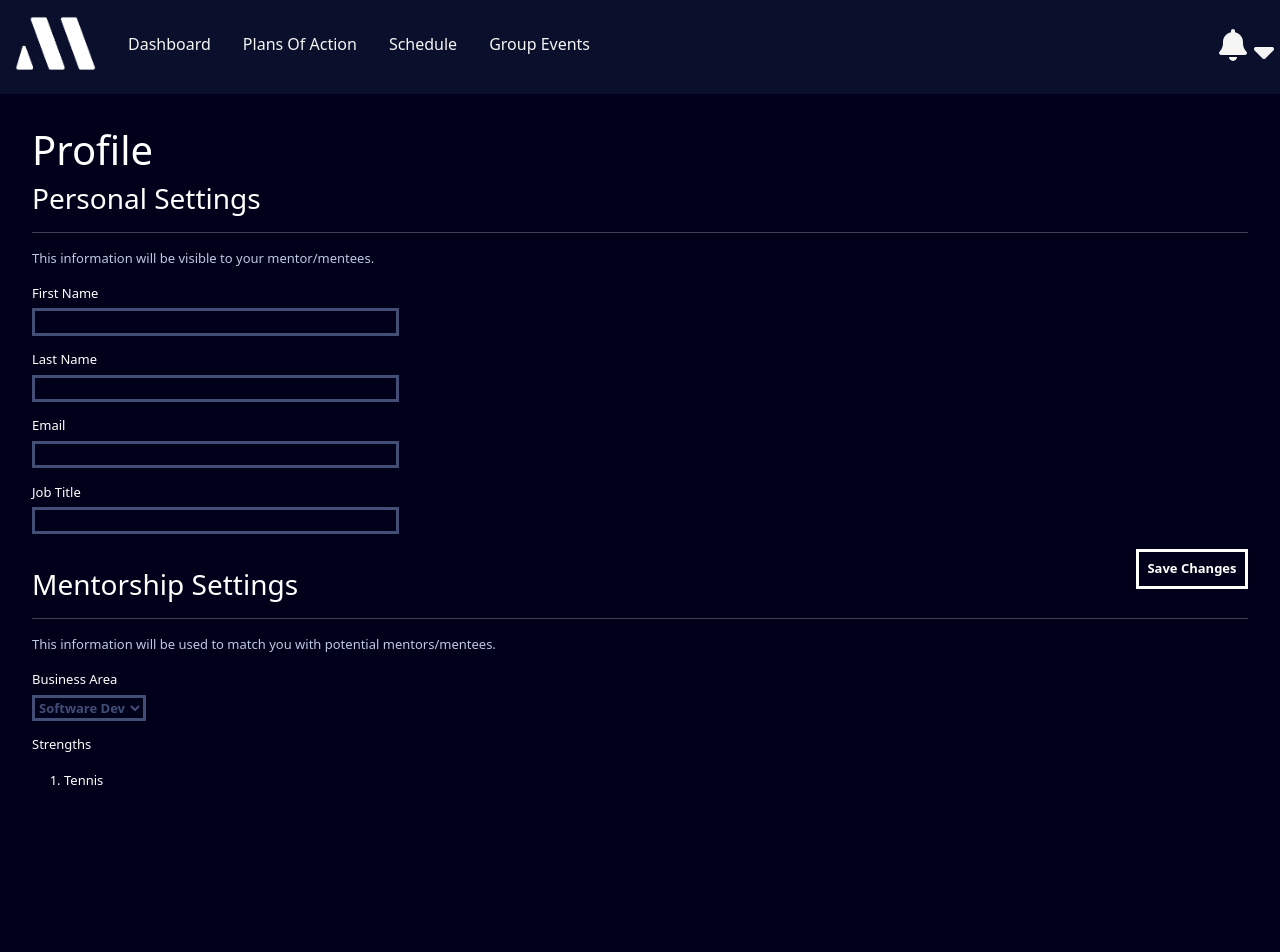
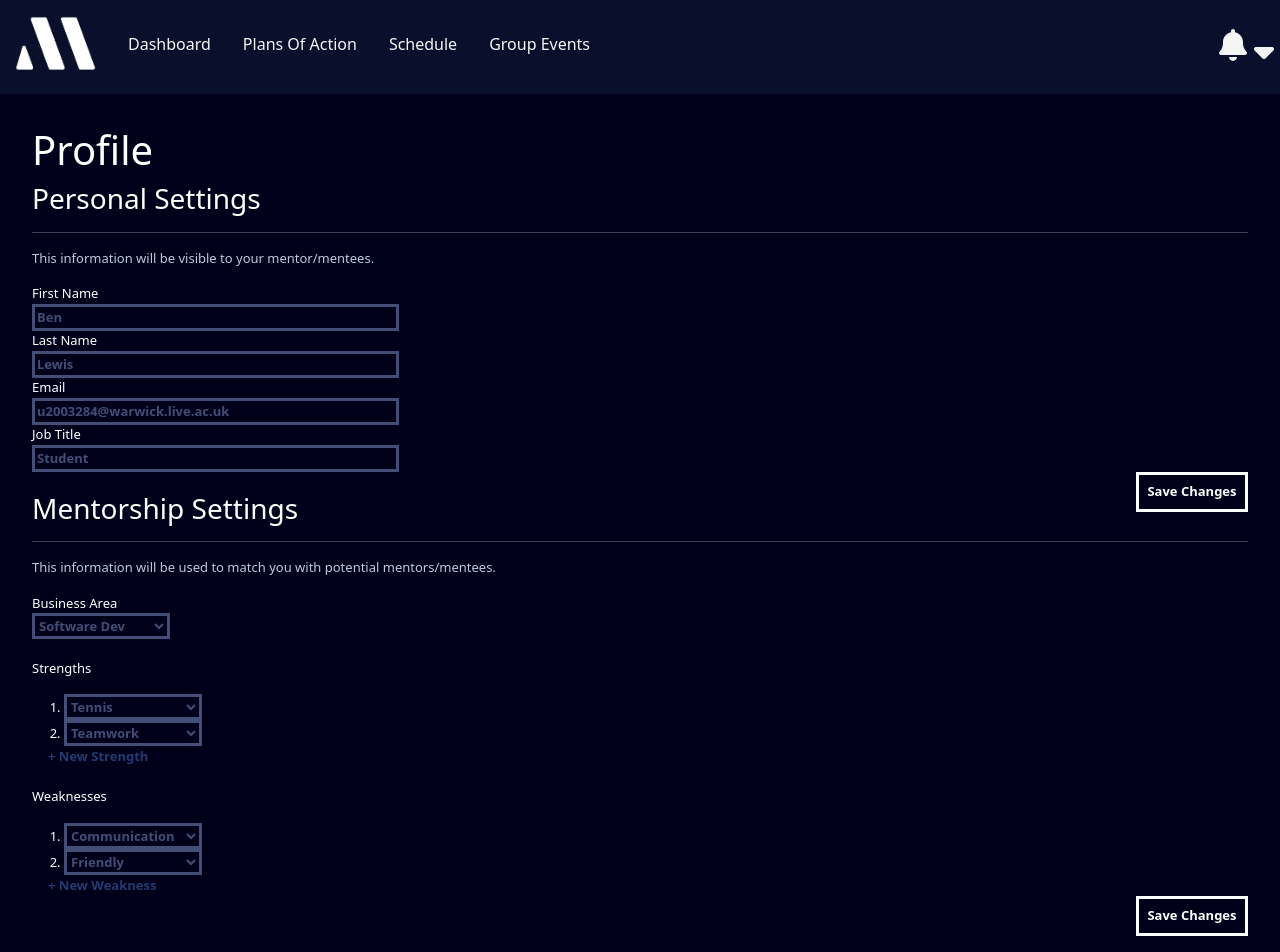
Before and after one commit to CS261-Group-17/Mentoring-Site, a Vue app in the folder mentorprise/frontend_dev/: page /#/Profile in a window 1280 px wide. Shown: the top 952 px of the page. Before the commit the page ends 838 px from the top, so only its background shows below. Built offline with nearby package versions, Linux system fonts and the light colour scheme.

Commit message:
Near finished profile and paritally implemented nav bar

```diff
--- a/mentorprise/frontend_dev/src/App.vue
+++ b/mentorprise/frontend_dev/src/App.vue
@@ -1,11 +1,14 @@
 <template>
   <div id="app">
     <router-view />
+    <div id="footer">
+      <br><br> <!-- Temporary Footer -->
+    </div>
   </div>
 </template>
 
 <style>
-  body, html {
+  body, html, #footer {
     font-family: -apple-system, BlinkMacSystemFont, 'Segoe UI', Roboto, Oxygen, Ubuntu, Cantarell, 'Open Sans', 'Helvetica Neue', sans-serif;
     font-size: medium;
     background-color: #00001A;
--- a/mentorprise/frontend_dev/src/components/SW.vue
+++ b/mentorprise/frontend_dev/src/components/SW.vue
@@ -1,12 +1,16 @@
 <template>
-    {{point.swdesc}}
+    <select v-model="point.val">
+        <option disabled value="">Nothing Selected</option>
+        <option v-for="option in categories.options" :value="option.value" :key="option.value">
+            {{ option.text }}
+        </option>
+    </select>
 </template>
 
 <!--
     point: {
         id: Number,
-        swnum: Number
-        swdesc: String
+        val: String
     }
 -->
 <script>
@@ -14,6 +18,21 @@ export default {
     name: "SW",
     props: {
         point: Object
+    },
+    data() {
+        return {
+            categories: {}
+        }
+    },
+    created() {
+        this.categories =  {
+            options: [
+                { value:"tennis", text: "Tennis"},
+                { value:"team", text: "Teamwork"},
+                { value:"communication", text: "Communication"},
+                { value:"friendly", text: "Friendly"}
+            ]
+        }
     }
 }
 </script>
--- a/mentorprise/frontend_dev/src/components/SWList.vue
+++ b/mentorprise/frontend_dev/src/components/SWList.vue
@@ -1,20 +1,43 @@
 <template>
     <ol>
         <li v-for="sw in swlist" :key="sw.id">
-            <SW :point="sw"/>
+            <select v-model="sw.val">
+                <option disabled value="">Nothing Selected</option>
+                <option v-for="option in categories.options" :value="option.value" :key="option.value">
+                    {{ option.text }}
+                </option>
+            </select>
         </li>
     </ol>
 </template>
 
 <script>
-import SW from "./SW.vue"
 export default {
     name:"SWList",
     props: {
         swlist: Array
     },
-    components: {
-       SW
-    }
+    components: {},
+    data() {
+        return {
+            categories: {}
+        }
+    },
+    created() {
+        this.categories =  {
+            options: [
+                { value:"tennis", text: "Tennis"},
+                { value:"team", text: "Teamwork"},
+                { value:"communication", text: "Communication"},
+                { value:"friendly", text: "Friendly"}
+            ]
+        }
+    },
 }
 </script>
+
+<style>
+    ol {
+        margin-bottom: 0rem !important;
+    }
+</style>
--- a/mentorprise/frontend_dev/src/views/Profile.vue
+++ b/mentorprise/frontend_dev/src/views/Profile.vue
@@ -7,28 +7,34 @@
         <hr>
         <p class="undertext">This information will be visible to your mentor/mentees.</p>
         <label for="fname">First Name</label><br>
-        <input type="text" id="fname" name="fname" size="40"><br>
+        <input type="text" id="fname" name="fname" size="40" :value="profile.first"><br>
         <label for="lname">Last Name</label><br>
-        <input type="text" id="lname" name="lname" size="40"><br>
+        <input type="text" id="lname" name="lname" size="40" :value="profile.last"><br>
         <label for="email">Email</label><br>
-        <input type="email" id="email" name="email" size="40"><br>
+        <input type="email" id="email" name="email" size="40" :value="profile.email"><br>
         <label for="jobTitle">Job Title</label><br>
-        <input type="text" id="jobTitle" name="jobTitle" size="40"><br>
-        <button>Save Changes</button>
+        <input type="text" id="jobTitle" name="jobTitle" size="40" :value="profile.jobTitle"><br>
+        <button class="saveChanges">Save Changes</button>
         <br>
 
         <h3>Mentorship Settings</h3>
         <hr>
         <p class="undertext">This information will be used to match you with potential mentors/mentees.</p>
         <label for="businessArea">Business Area</label><br>
-        <select name="businessArea" id="businessArea">
-            <option value="marketing">Marketing</option>
-            <option value="retail">Retail</option>
-            <option value="dev" selected>Software Dev</option>
-            <option value="manage">Management</option>
-        </select>
+        <select name="businessArea" id="businessArea" v-model="profile.businessArea_type">
+            <option disabled value="">Nothing Selected</option>
+            <option v-for="businessArea in options.businessArea" :key="businessArea.value" :value="businessArea.value">
+                {{ businessArea.text }}
+            </option>
+        </select><br><br>
         <p>Strengths</p>
-        <SWList :swlist="sws"/>
+        <SWList :swlist="profile.ss"/>
+        <button id="newStrength">+ New Strength</button>
+        <br><br><p>Weaknesses</p>
+        <SWList :swlist="profile.ws"/>
+        <button id="newWeakness">+ New Weakness</button>
+        <br>
+        <button class="saveChanges">Save Changes</button>
     </div>
 </template>
 
@@ -46,21 +52,50 @@
         },
         data() {
             return {
-                sws: []
+                profile : {},
+                options: {}
             }
         },
         created() {
             // ran when page loaded
-            this.sws = [{
-                id: 1,
-                swnum: 1,
-                swdesc: "Tennis"
-            }]
+            this.profile = {
+                first: "Ben",
+                last:  "Lewis",
+                email: "u2003284@warwick.live.ac.uk",
+                jobTitle: "Student",
+                businessArea_type: "dev",
+                ss: [{
+                        id: 1,
+                        val: "tennis",
+                    },
+                    {
+                        id: 2,
+                        val: "team"
+                    }
+                ],
+                ws: [{
+                        id: 1,
+                        val: "communication"
+                    },
+                    {
+                        id: 2,
+                        val: "friendly"
+                    }
+                ]
+            }
+            this.options = {
+                businessArea: [
+                    {value: "dev", text: "Software Dev"},
+                    {value: "marketing", text: "Marketing"},
+                    {value: "retail", text: "Retail"},
+                    {value: "manage", text: "Management"}
+                ]
+            }
         }
     }
 </script>
 
-<style scoped>
+<style>
     #profile {
         padding: 2rem;
         background-color: #00001A;
@@ -78,7 +113,7 @@
         color: #424E76;
         font-weight: bold;
     }
-    button {
+    .saveChanges {
         float: right;
         border: solid white 0.2rem;
         color: white;
@@ -87,4 +122,11 @@
         width: 7rem;
         height: 2.5rem;
     }
+    #newStrength, #newWeakness {
+        color: #243B6F;
+        background-color: #00001A;
+        border: 0px;
+        font-weight: bold;
+        padding-left: 1rem;
+    }
 </style>
```
